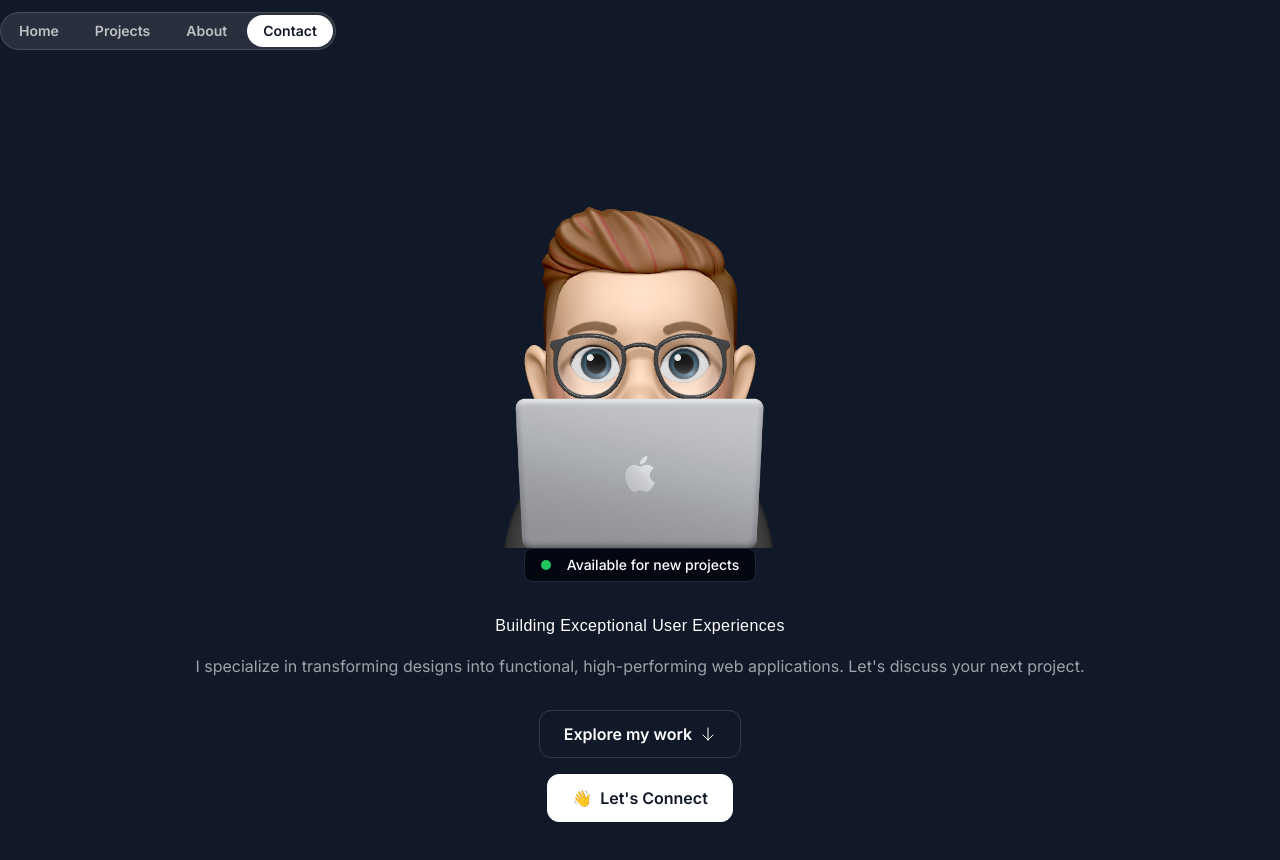
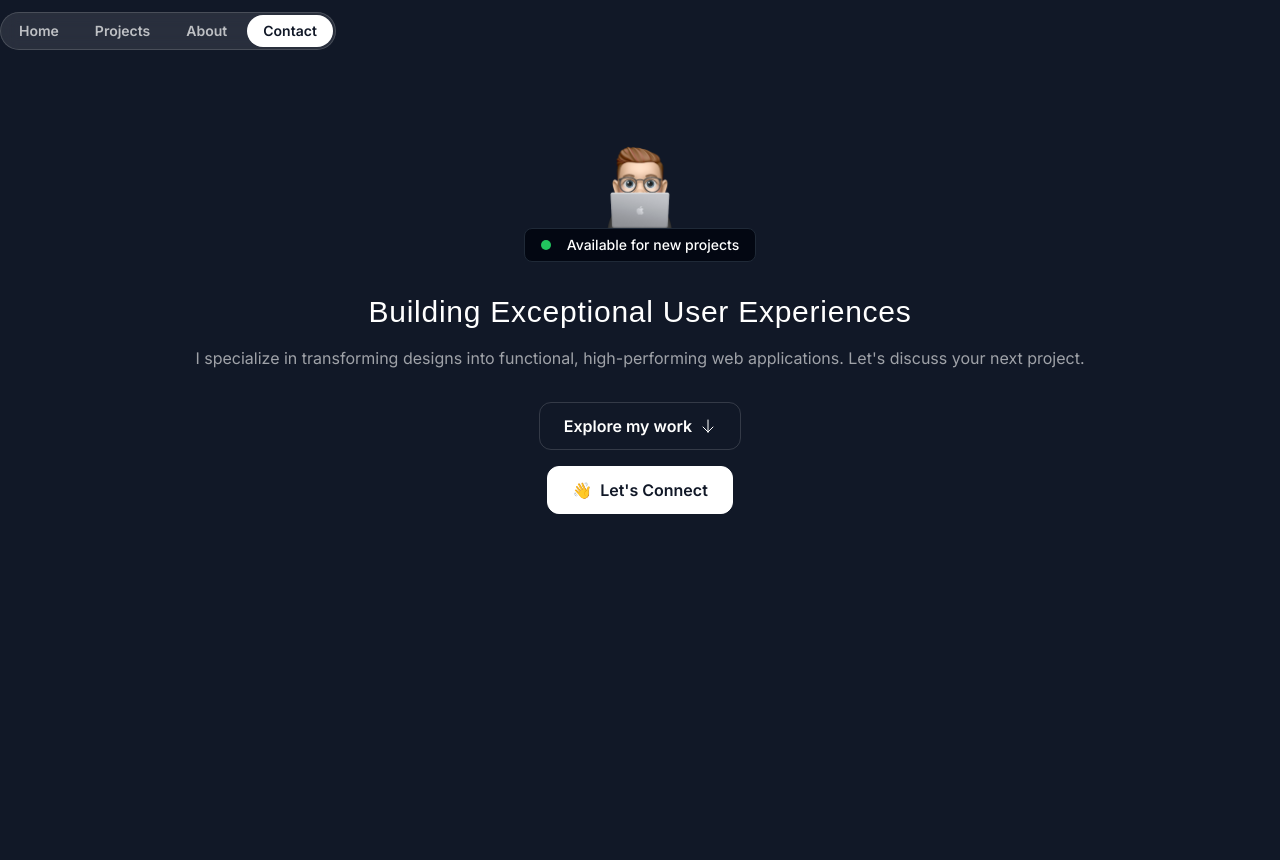
Before and after one commit to NewRishad/react-nextjs-portfolio, a Next.js app: page / in a window 1280 px wide. Shown: the top 860 px of the page. After the commit the page ends 800 px from the top, so only its background shows below. Built offline with nearby package versions, Linux system fonts and the light colour scheme; a web font is replaced by a local one.

Commit message:
fix: typo in hero section

```diff
--- a/src/sections/Hero.tsx
+++ b/src/sections/Hero.tsx
@@ -6,12 +6,12 @@
     <div className="py-32">
       <div className="container">
         <div className="flex flex-col items-center">
-        <Image src={memojiImage} className="size-[100px" alt="Person peeking from behind laptop" />
+        <Image src={memojiImage} className="size-[100px]" alt="Person peeking from behind laptop" />
         <div className="bg-gray-950 border border-gray-800 px-4 py-1.5 inline-flex items-center gap-4 rounded-lg">
           <div className="bg-green-500 size-2.5 rounded-full"></div>
           <div className="text-sm font-medium">Available for new projects</div>
           </div>
-          <h1 className="font-serif text-center mt-8 tracking-wide">Building Exceptional User Experiences</h1>
+          <h1 className="font-serif text-3xl text-center mt-8 tracking-wide">Building Exceptional User Experiences</h1>
           <p className="mt-4 text-center text-white/60">
             I specialize in transforming designs into functional,
             high-performing web applications. Let's discuss your next project.
```
